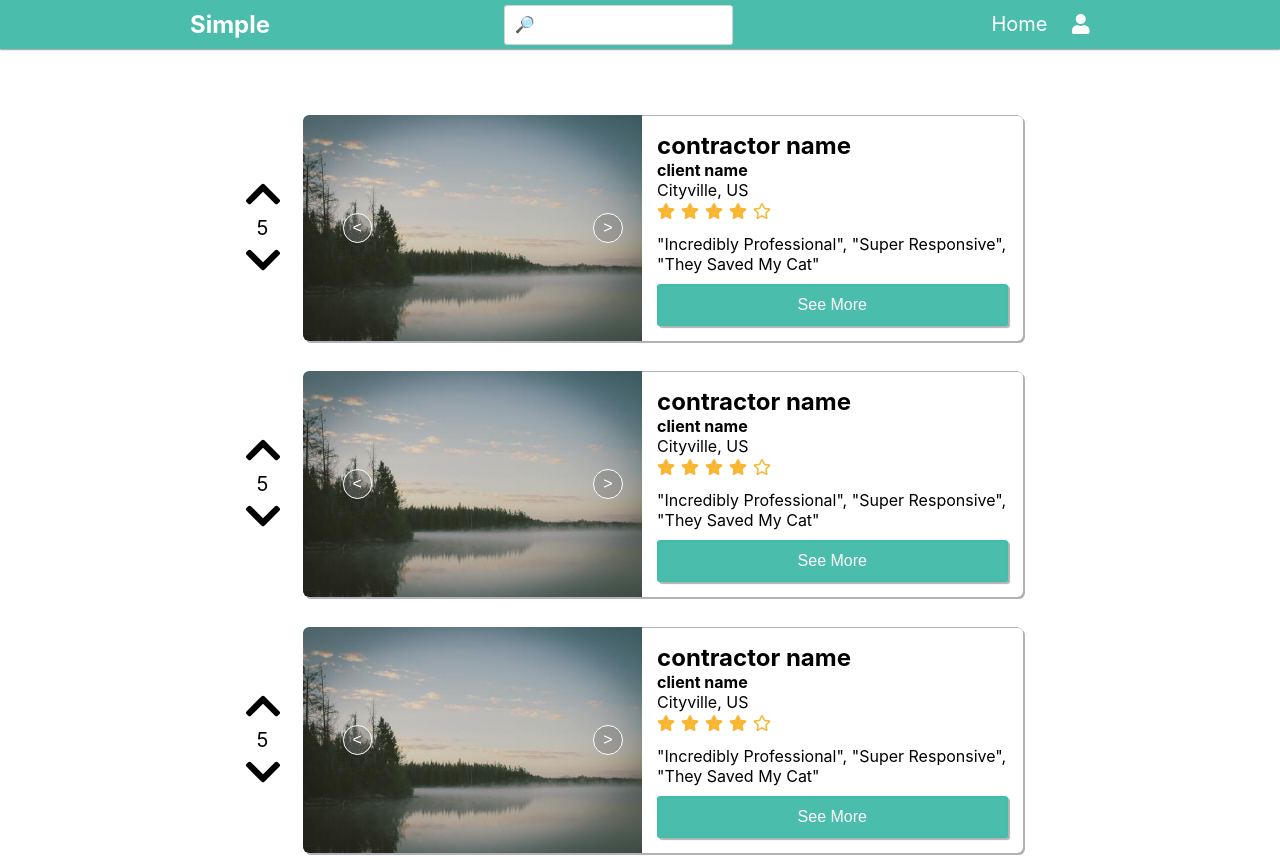
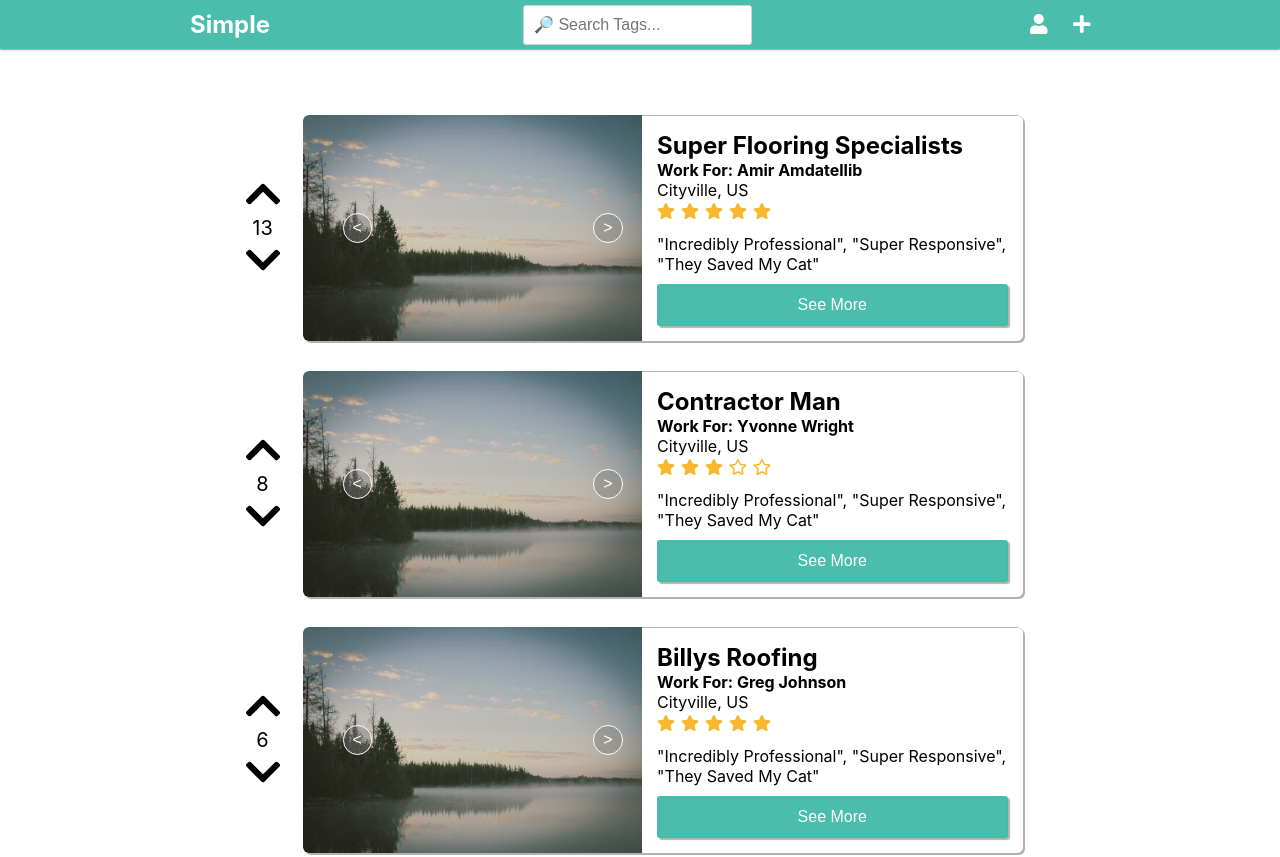
Before and after one commit to KerstingJ/simple, a React (Create React App) app in the folder simple/: page / in a window 1280 px wide. Shown: the top 857 px of the page. Built offline with nearby package versions, Linux system fonts and the light colour scheme.

Commit message:
finished styles on mainPage

```diff
--- a/simple/src/App.js
+++ b/simple/src/App.js
@@ -5,6 +5,7 @@ import PrivateRoute from './components/PrivateRouter'
 
 import Login from './views/Login'
 import MainView from './views/MainView.js'
+import ProjectView from './views/ProjectView.js'
 
 export default function(props){
   return (
@@ -12,6 +13,8 @@ export default function(props){
       {/* <Route path="/login" component={Login}/>
       <Route path="/register" component={Login} register={true}/> */}
       <Route exact path="/" component={MainView} />
+      <Route path="/project/:id" component={ProjectView} />
+      <Route path="/addProject" component={MainView} />
     </div>
   );
 }
--- a/simple/src/components/CardCarousel.js
+++ b/simple/src/components/CardCarousel.js
@@ -17,14 +17,15 @@ export default function(props) {
 
   return (
     <CarouselContainer>
-      <button className="btnLeft" onClick={moveLeft}>{`<`}</button>
-      {images.map((img, index) => (
+      {images.length > 1 && <button className="btnLeft" onClick={moveLeft}>{`<`}</button>}
+      {images && images.map((img, index) => (
         <img
+          key={img}
           className={`img${index === active ? ` imgdisplay` : ``}`}
           src={img}
         />
       ))}
-      <button className="btnRight" onClick={moveRight}>{`>`}</button>
+      {images.length > 1 && <button className="btnRight" onClick={moveRight}>{`>`}</button>}
     </CarouselContainer>
   );
 }
@@ -38,7 +39,6 @@ const CarouselContainer = styled.div`
     display: none;
     width: 100%;
     max-width: 500px;
-    height: auto;
     object-fit: cover;
     border-top-left-radius: 5px;
     border-bottom-left-radius: 5px;
--- a/simple/src/components/Header.js
+++ b/simple/src/components/Header.js
@@ -13,10 +13,10 @@ export default withRouter(function(props){
         <Header>
             <div className="container">
                 <h1 onClick={pushHome}>Simple</h1>
-                <input type="search" placeholder="🔎"/>
+                {props.search && <input type="search" placeholder="🔎 Search Tags..."/>}
                 <nav>
-                    <NavLink exact to="/">Home</NavLink>
                     <NavLink to="/"><i className="fas fa-user"></i></NavLink>
+                    <NavLink to="/addProject"><i className="fas fa-plus"></i></NavLink>
                 </nav>
             </div>
         </Header>
--- a/simple/src/components/ProjectCard.js
+++ b/simple/src/components/ProjectCard.js
@@ -1,17 +1,26 @@
-import React from "react";
+import React, {useState} from "react";
 import styled from "styled-components";
 
 import CardCarousel from './CardCarousel';
 
 export default function ProjectCard(props) {
   let { project } = props;
+  const [hasVoted, setHasVoted] = useState(0);
+
+  const voteUp = event => {
+    setHasVoted(hasVoted > 0 ? 0 : 1)
+  }
+
+  const voteDown = event => {
+    setHasVoted(hasVoted < 0 ? 0 : -1)
+  }
 
   return (
     <CardContainer>
       <div className="voteBar">
-        <i className="fas fa-chevron-up" />
-        <p>{project.votes}</p>
-        <i className="fas fa-chevron-down" />
+        <div className="up" onClick={voteUp}><i className="fas fa-chevron-up up" /></div>
+        <p className={hasVoted > 0 ? "plus" : hasVoted < 0 ? "minus" : ""}>{project.votes + hasVoted}</p>
+        <div className="down" onClick={voteDown}><i className="fas fa-chevron-down down" /></div>
       </div>
 
       <div className="infoContainer">
@@ -19,14 +28,14 @@ export default function ProjectCard(props) {
         <div className="info">
           <div className="head">
             <h3>{project.contractor}</h3>
-            <h4>{project.client}</h4>
+            <h4>Work For: {project.client}</h4>
             <p>{project.location}</p>
             <div className="rating">
               {[1, 2, 3, 4, 5].map(ech =>
                 ech <= project.rating ? (
                   <i key={ech} className="fas fa-star" />
                 ) : (
-                  <i ley={ech} className="far fa-star" />
+                  <i key={ech} className="far fa-star" />
                 )
               )}
             </div>
@@ -59,10 +68,28 @@ const CardContainer = styled.div`
     svg {
       width: 4rem;
       height: 4rem;
+
+      &.up path:hover {
+        transition: .2s;
+        fill: #4abdac;
+      }
+
+      &.down path:hover {
+        transition: .2s;
+        fill: #fc4a1a;
+      }
     }
 
     p {
       font-size: 2rem;
+    }
+
+    .plus {
+      color: #4abdac;
+    }
+
+    .minus {
+      color: #fc4a1a;
     }
   }
 
--- a/simple/src/dummy-data.js
+++ b/simple/src/dummy-data.js
@@ -1,12 +1,68 @@
 export default [
     {
-        contractor: "contractor name",
-        client: "client name",
+        id: 1,
+        contractor: "Super Flooring Specialists",
+        client: "Jane Doe",
         location: "Cityville, US",
         images: ["imgs/333.jpeg", "imgs/333_2.jpeg", "imgs/simpleColorScheme.jpeg"],
         tags: ["flooring", "remodel", "hardwood"],
         votes: 5,
         rating: 4,
         review: "Sed ut perspiciatis unde omnis iste natus error sit voluptatem accusantium doloremque laudantium, totam rem aperiam, eaque ipsa quae ab illo inventore veritatis et quasi architecto beatae vitae dicta sunt explicabo. Nemo enim ipsam voluptatem quia voluptas sit aspernatur aut odit aut fugit, sed quia consequuntur magni dolores eos qui ratione voluptatem sequi nesciunt. Neque porro quisquam est, qui dolorem ipsum quia dolor sit amet, consectetur, adipisci velit, sed quia non numquam eius modi tempora incidunt ut labore et dolore magnam aliquam quaerat voluptatem."
+    },
+    {
+        id: 2,
+        contractor: "Super Flooring Specialists",
+        client: "Jim Jameson",
+        location: "Cityville, US",
+        images: ["imgs/333.jpeg", "imgs/333_2.jpeg", "imgs/simpleColorScheme.jpeg"],
+        tags: ["flooring", "remodel", "carpet"],
+        votes: 5,
+        rating: 5,
+        review: "Sed ut perspiciatis unde omnis iste natus error sit voluptatem accusantium doloremque laudantium, totam rem aperiam, eaque ipsa quae ab illo inventore veritatis et quasi architecto beatae vitae dicta sunt explicabo. Nemo enim ipsam voluptatem quia voluptas sit aspernatur aut odit aut fugit, sed quia consequuntur magni dolores eos qui ratione voluptatem sequi nesciunt. Neque porro quisquam est, qui dolorem ipsum quia dolor sit amet, consectetur, adipisci velit, sed quia non numquam eius modi tempora incidunt ut labore et dolore magnam aliquam quaerat voluptatem."
+    },
+    {
+        id: 3,
+        contractor: "Super Flooring Specialists",
+        client: "Amir Amdatellib",
+        location: "Cityville, US",
+        images: ["imgs/333.jpeg", "imgs/333_2.jpeg", "imgs/simpleColorScheme.jpeg"],
+        tags: ["flooring", "remodel", "tile"],
+        votes: 13,
+        rating: 5,
+        review: "Sed ut perspiciatis unde omnis iste natus error sit voluptatem accusantium doloremque laudantium, totam rem aperiam, eaque ipsa quae ab illo inventore veritatis et quasi architecto beatae vitae dicta sunt explicabo. Nemo enim ipsam voluptatem quia voluptas sit aspernatur aut odit aut fugit, sed quia consequuntur magni dolores eos qui ratione voluptatem sequi nesciunt. Neque porro quisquam est, qui dolorem ipsum quia dolor sit amet, consectetur, adipisci velit, sed quia non numquam eius modi tempora incidunt ut labore et dolore magnam aliquam quaerat voluptatem."
+    },
+    {
+        id: 4,
+        contractor: "Contractor Man",
+        client: "Jessica Smith",
+        location: "Cityville, US",
+        images: ["imgs/333.jpeg", "imgs/333_2.jpeg", "imgs/simpleColorScheme.jpeg"],
+        tags: ["Bathroom", "remodel", "Patio"],
+        votes: 4,
+        rating: 3,
+        review: "Sed ut perspiciatis unde omnis iste natus error sit voluptatem accusantium doloremque laudantium, totam rem aperiam, eaque ipsa quae ab illo inventore veritatis et quasi architecto beatae vitae dicta sunt explicabo. Nemo enim ipsam voluptatem quia voluptas sit aspernatur aut odit aut fugit, sed quia consequuntur magni dolores eos qui ratione voluptatem sequi nesciunt. Neque porro quisquam est, qui dolorem ipsum quia dolor sit amet, consectetur, adipisci velit, sed quia non numquam eius modi tempora incidunt ut labore et dolore magnam aliquam quaerat voluptatem."
+    },
+    {
+        id: 5,
+        contractor: "Contractor Man",
+        client: "Yvonne Wright",
+        location: "Cityville, US",
+        images: ["imgs/333.jpeg", "imgs/333_2.jpeg", "imgs/simpleColorScheme.jpeg"],
+        tags: ["Home Improvement", "remodel", "patio"],
+        votes: 8,
+        rating: 3,
+        review: "Sed ut perspiciatis unde omnis iste natus error sit voluptatem accusantium doloremque laudantium, totam rem aperiam, eaque ipsa quae ab illo inventore veritatis et quasi architecto beatae vitae dicta sunt explicabo. Nemo enim ipsam voluptatem quia voluptas sit aspernatur aut odit aut fugit, sed quia consequuntur magni dolores eos qui ratione voluptatem sequi nesciunt. Neque porro quisquam est, qui dolorem ipsum quia dolor sit amet, consectetur, adipisci velit, sed quia non numquam eius modi tempora incidunt ut labore et dolore magnam aliquam quaerat voluptatem."
+    },
+    {
+        id: 6,
+        contractor: "Billys Roofing",
+        client: "Greg Johnson",
+        location: "Cityville, US",
+        images: ["imgs/333.jpeg", "imgs/333_2.jpeg", "imgs/simpleColorScheme.jpeg"],
+        tags: ["flooring", "remodel", "hardwood"],
+        votes: 6,
+        rating: 5,
+        review: "Sed ut perspiciatis unde omnis iste natus error sit voluptatem accusantium doloremque laudantium, totam rem aperiam, eaque ipsa quae ab illo inventore veritatis et quasi architecto beatae vitae dicta sunt explicabo. Nemo enim ipsam voluptatem quia voluptas sit aspernatur aut odit aut fugit, sed quia consequuntur magni dolores eos qui ratione voluptatem sequi nesciunt. Neque porro quisquam est, qui dolorem ipsum quia dolor sit amet, consectetur, adipisci velit, sed quia non numquam eius modi tempora incidunt ut labore et dolore magnam aliquam quaerat voluptatem."
     }
 ];
--- a/simple/src/views/MainView.js
+++ b/simple/src/views/MainView.js
@@ -1,4 +1,4 @@
-import React, {useEffect} from 'react';
+import React, {useState, useEffect} from 'react';
 import styled from 'styled-components'
 import {connect} from 'react-redux';
 
@@ -7,20 +7,16 @@ import ProjectCard from '../components/ProjectCard'
 import data from '../dummy-data';
 
 function MainView(props){
+    const [projects, setProjects] = useState([])
+
     useEffect(()=>{
+        setProjects(data)
     }, [])
 
     return (<>
-        <Header />
+        <Header search/>
         <Container>
-            <ProjectCard project={data[0]} />
-            <ProjectCard project={data[0]} />
-            <ProjectCard project={data[0]} />
-            <ProjectCard project={data[0]} />
-            <ProjectCard project={data[0]} />
-            <ProjectCard project={data[0]} />
-            <ProjectCard project={data[0]} />
-            <ProjectCard project={data[0]} />
+            {projects.sort((x, y) => x.votes > y.votes ? -1 : 1).map(project => <ProjectCard key={project.id} project={project} />)}
         </Container>
     </>)
 }
--- /dev/null
+++ b/simple/src/views/ProjectView.js
@@ -0,0 +1,9 @@
+import React from 'react';
+import Header from '../components/Header'
+
+export default function(){
+
+    return (<>
+        <Header />
+    </>)
+}
```
